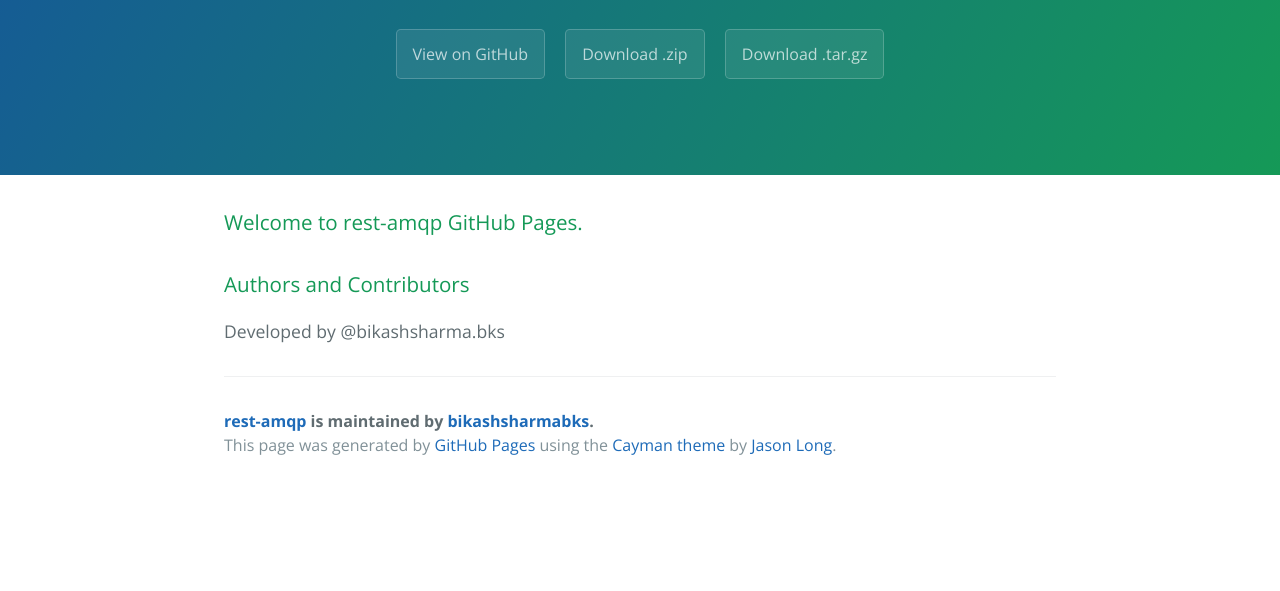
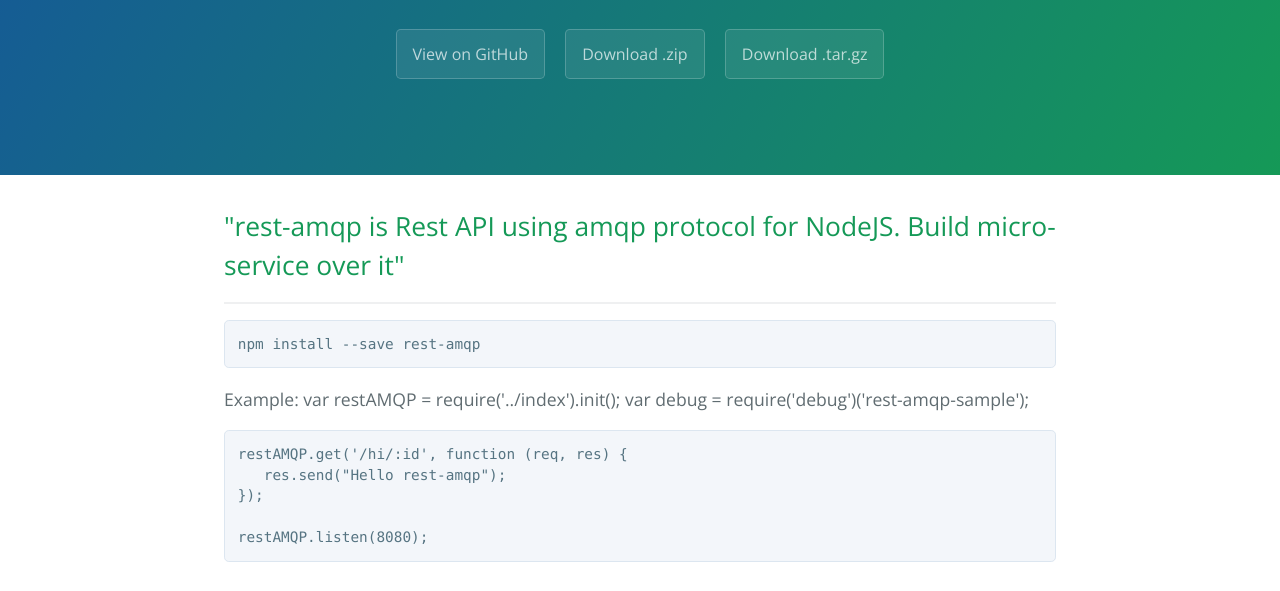
Before and after one commit to bikashsharmabks/rest-amqp, a plain HTML site: page index.html in a window 1280 px wide. Shown: the part 208-799 px from the top of the page. Drawn offline with nearby package versions, Linux system fonts and the light colour scheme.

Commit message:
Create gh-pages branch via GitHub

```diff
--- a/index.html
+++ b/index.html
@@ -19,8 +19,24 @@
     </section>
 
     <section class="main-content">
-      <h3>
-<a id="welcome-to-rest-amqp-github-pages" class="anchor" href="#welcome-to-rest-amqp-github-pages" aria-hidden="true"><span class="octicon octicon-link"></span></a>Welcome to rest-amqp GitHub Pages.</h3>
+      <h2>
+<a id="rest-amqp-is-rest-api-using-amqp-protocol-for-nodejs-build-micro-service-over-it" class="anchor" href="#rest-amqp-is-rest-api-using-amqp-protocol-for-nodejs-build-micro-service-over-it" aria-hidden="true"><span class="octicon octicon-link"></span></a>"rest-amqp is Rest API using amqp protocol for NodeJS. Build micro-service over it"</h2>
+
+<hr>
+
+<pre><code>npm install --save rest-amqp
+</code></pre>
+
+<p>Example:
+    var restAMQP = require('../index').init();
+    var debug    = require('debug')('rest-amqp-sample');</p>
+
+<pre><code>restAMQP.get('/hi/:id', function (req, res) {
+   res.send("Hello rest-amqp");
+});
+
+restAMQP.listen(8080);
+</code></pre>
 
 <h3>
 <a id="authors-and-contributors" class="anchor" href="#authors-and-contributors" aria-hidden="true"><span class="octicon octicon-link"></span></a>Authors and Contributors</h3>
--- a/params.json
+++ b/params.json
@@ -1 +1 @@
-{"name":"rest-amqp","tagline":"Rest API using amqp protocol for NodeJS. Tested on RabbitMQ","body":"### Welcome to rest-amqp GitHub Pages.\r\n\r\n### Authors and Contributors\r\nDeveloped by @bikashsharma.bks\r\n","google":"","note":"Don't delete this file! It's used internally to help with page regeneration."}
+{"name":"rest-amqp","tagline":"Rest API using amqp protocol for NodeJS. Tested on RabbitMQ","body":"## \"rest-amqp is Rest API using amqp protocol for NodeJS. Build micro-service over it\"\r\n***\r\n\r\n    npm install --save rest-amqp\r\n\r\nExample:\r\n    var restAMQP = require('../index').init();\r\n    var debug    = require('debug')('rest-amqp-sample');\r\n\r\n    restAMQP.get('/hi/:id', function (req, res) {\r\n       res.send(\"Hello rest-amqp\");\r\n    });\r\n\r\n    restAMQP.listen(8080);\r\n\r\n### Authors and Contributors\r\nDeveloped by @bikashsharma.bks","google":"","note":"Don't delete this file! It's used internally to help with page regeneration."}
```
